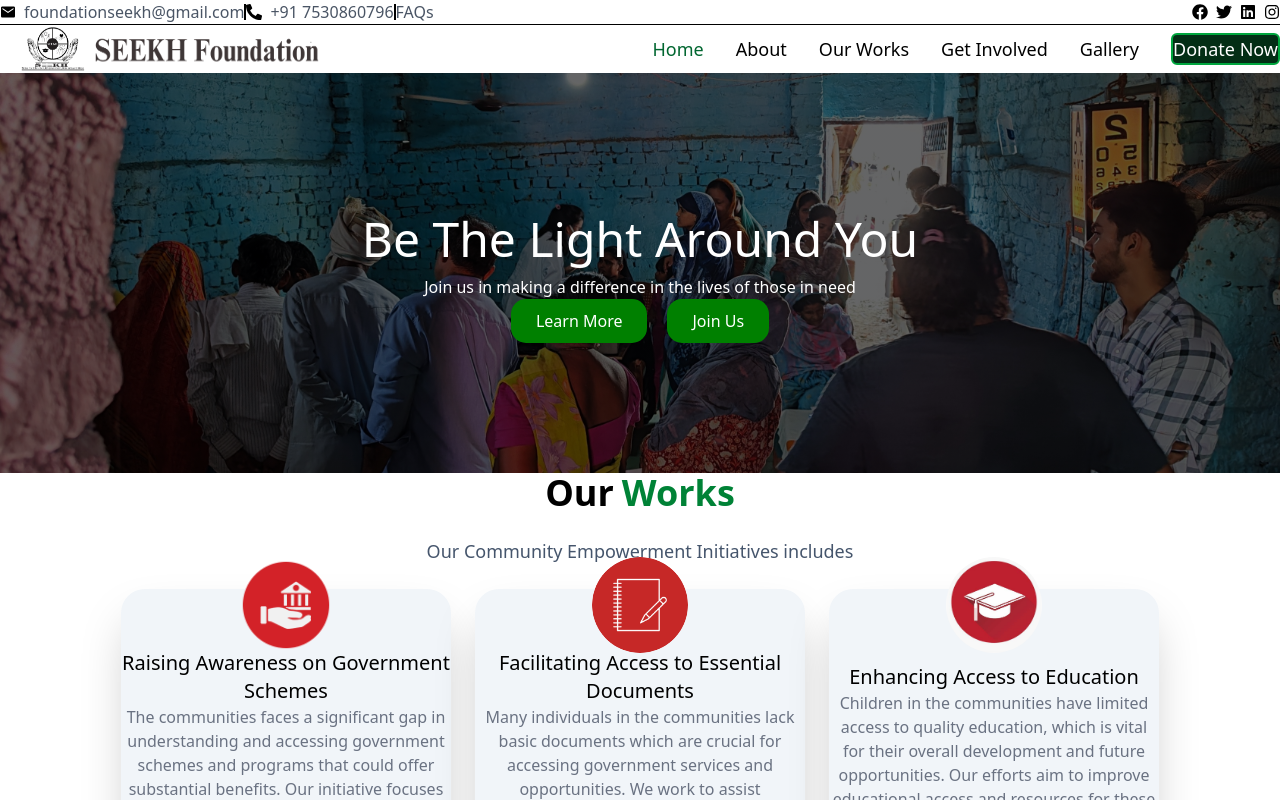
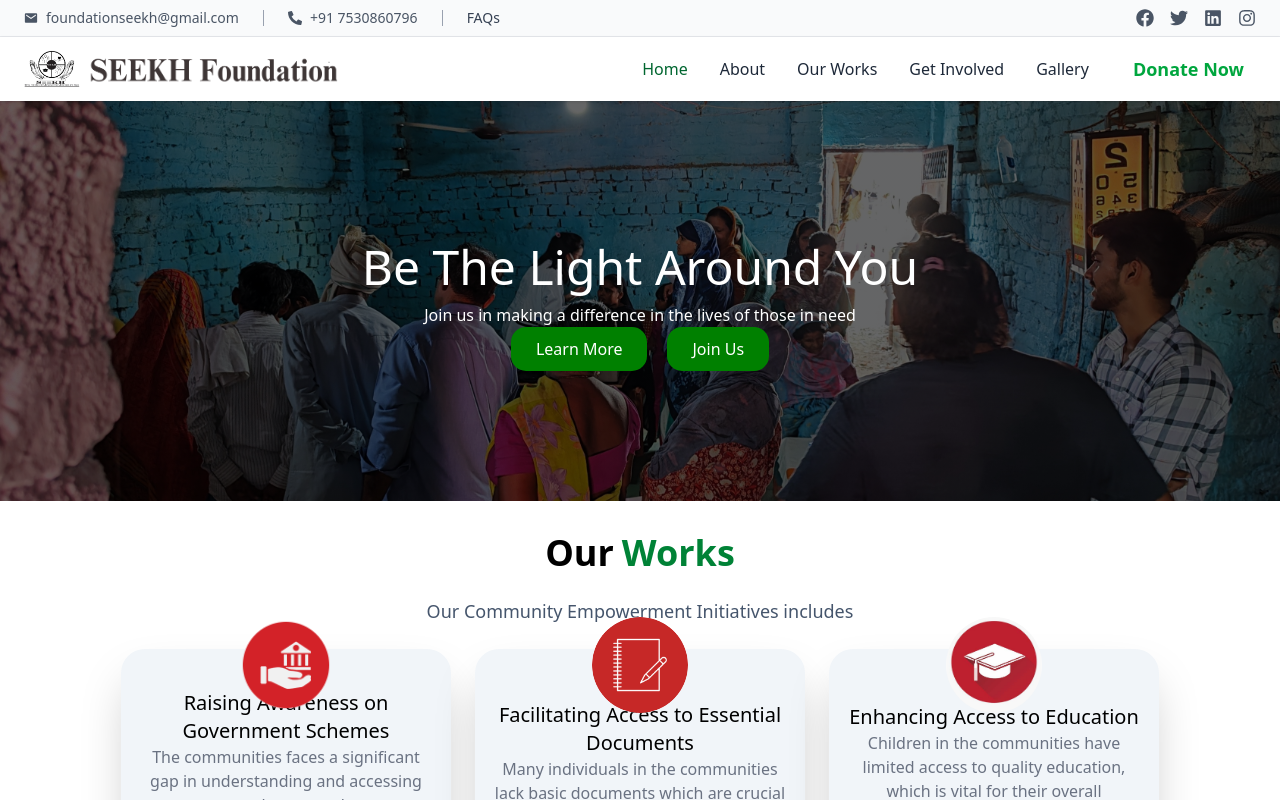
Before and after one commit to tauheed-12/SeekhFoundation, a React (Vite) app: page / in a window 1280 px wide. Shown: the top 800 px of the page. Built offline with nearby package versions, Linux system fonts and the light colour scheme; a web font is replaced by a local one.

Commit message:
Some UI Changes

```diff
--- a/src/App.css
+++ b/src/App.css
@@ -2,7 +2,6 @@
 @import url('https://fonts.googleapis.com/css2?family=Poppins:wght@400;700&display=swap');
 
 * {
-    padding: 0;
     margin: 0;
     box-sizing: border-box;
 }
--- a/src/components/Navbar.jsx
+++ b/src/components/Navbar.jsx
@@ -24,107 +24,92 @@ const Navbar = () => {
 
     return (
         <div className="relative">
-            <nav className="font-poppins">
-                <div className="hidden md:flex flex-row items-center justify-between px-6 py-0">
-                    <div className="flex flex-row items-center">
-                        <div className="flex flex-row items-center gap-2">
-                            <IoMdMail /><span className="text-gray-600">foundationseekh@gmail.com</span>
-                        </div>
-                        <div className="border-l-black border-solid border-l-2 h-4 m-4"></div>
-                        <div className="flex flex-row items-center gap-2">
-                            <FaPhoneAlt /><span className="text-gray-600">+91 7530860796</span>
-                        </div>
-                        <div className="border-l-black border-solid border-l-2 h-4 m-4"></div>
-                        <div className="text-gray-600">FAQs</div>
+            <nav className="font-poppins text-sm text-gray-700">
+                {/* Top Bar */}
+                <div className="hidden md:flex justify-between items-center px-6 py-2 bg-gray-50 border-b border-gray-200">
+                <div className="flex items-center gap-6">
+                    <Link to="mailto:foundationseekh@gmail.com" className="flex items-center gap-2 text-gray-600 hover:text-green-700">
+                    <IoMdMail />
+                    foundationseekh@gmail.com
+                    </Link>
+                    <span className="h-4 border-l border-gray-400"></span>
+                    <div className="flex items-center gap-2 text-gray-600">
+                    <FaPhoneAlt />
+                    +91 7530860796
                     </div>
-                    <div className="flex flex-row items-center gap-2">
-                        <Link to=''><FaFacebook /></Link>
-                        <Link to='https://x.com/SEEKHFoundation?t=81Bk2vVDgMYbx4eu53-l-A&s=09'><FaTwitter /></Link>
-                        <Link to='https://www.linkedin.com/company/seekhfoundation/'><FaLinkedin /></Link>
-                        <Link><FaInstagram /></Link>
-                    </div>
+                    <span className="h-4 border-l border-gray-400"></span>
+                    <Link to="#" className="hover:text-green-700">FAQs</Link>
                 </div>
-                <hr />
-                <div className={` bg-white flex flex-row items-center justify-between px-2 md:px-6 py-2 ${scrolled ? 'fixed top-0 w-full z-50' : ''}`}>
-                    <div className="flex flex-row gap-2 justify-center flex-wrap items-center">
-                        <img src={navlogo} alt="Logo" className="h-12 w-16" />
-                        <img src={navlogo2} alt="" className="h-8 w-2/3" />
-                    </div>
-                    <ul className="hidden lg:flex flex-row gap-8 text-lg items-center font-poppins">
-                        <li>
-                            <NavLink to='/' className={({ isActive }) => isActive ? "text-green-800" : "text-black"}>
-                                Home
-                            </NavLink>
-                        </li>
-                        <li>
-                            <NavLink to='/about' className={({ isActive }) => isActive ? "text-green-800" : "text-black"}>
-                                About
-                            </NavLink>
-                        </li>
-                        <li>
-                            <NavLink to='/projects' className={({ isActive }) => isActive ? "text-green-800" : "text-black"}>
-                                Our Works
-                            </NavLink>
-                        </li>
-                        <li>
-                            <NavLink to='/getInvolved' className={({ isActive }) => isActive ? "text-green-800" : "text-black"}>
-                                Get Involved
-                            </NavLink>
-                        </li>
-                        <li>
-                            <NavLink to='/gallery' className={({ isActive }) => isActive ? "text-green-800" : "text-black"}>
-                                Gallery
-                            </NavLink>
-                        </li>
-                        <button className="border-solid border-green-600 border-2 px-4 py-2 text-white bg-green-950 rounded-md">Donate Now</button>
-                    </ul>
-                    <FiAlignJustify className="flex lg:hidden text-2xl" onClick={() => setIsNavbarOpen(true)} aria-label="Open Menu" />
+                <div className="flex gap-4 text-lg text-gray-600">
+                    <Link to="#" className="hover:text-blue-600"><FaFacebook /></Link>
+                    <Link to="https://x.com/SEEKHFoundation?t=81Bk2vVDgMYbx4eu53-l-A&s=09" className="hover:text-blue-500"><FaTwitter /></Link>
+                    <Link to="https://www.linkedin.com/company/seekhfoundation/" className="hover:text-blue-700"><FaLinkedin /></Link>
+                    <Link to="#" className="hover:text-pink-500"><FaInstagram /></Link>
+                </div>
+                </div>
+
+                {/* Main Navbar */}
+                <div className={`bg-white shadow-sm px-4 md:px-6 py-3 flex justify-between items-center ${scrolled ? 'fixed top-0 left-0 w-full z-50' : ''}`}>
+                {/* Logo */}
+                <Link to={'/'} className="flex items-center gap-2">
+                    <img src={navlogo} alt="Logo" className="h-10 w-14" />
+                    <img src={navlogo2} alt="Logo Text" className="h-8 max-w-[250px]" />
+                </Link>
+
+                {/* Desktop Nav */}
+                <ul className="hidden lg:flex gap-8 items-center text-base">
+                    {["Home", "About", "Our Works", "Get Involved", "Gallery"].map((text, idx) => (
+                    <li key={idx}>
+                        <NavLink
+                        to={text === "Home" ? "/" : `/${text.replace(/\s+/g, '').toLowerCase()}`}
+                        className={({ isActive }) => isActive ? "text-green-800 font-medium" : "text-gray-800 hover:text-green-700"}
+                        >
+                        {text}
+                        </NavLink>
+                    </li>
+                    ))}
+                    <button
+                    className="px-3 py-1 text-lg font-bold text-green-600 bg-radial from-white to-white hover:from-green-600 hover:to-green-200 hover:text-white rounded-2xl transition duration-200 cursor-pointer"
+                    >
+                    Donate Now
+                    </button>
+                </ul>
+
+                {/* Mobile Menu Icon */}
+                <FiAlignJustify className="lg:hidden text-2xl cursor-pointer" onClick={() => setIsNavbarOpen(true)} />
                 </div>
             </nav>
-            <div className={`fixed inset-0 bg-black bg-opacity-50 z-40 transition-opacity duration-300 ${isNavbarOpen ? 'opacity-100' : 'opacity-0 pointer-events-none'}`} onClick={() => setIsNavbarOpen(false)}></div>
-            <nav className={`flex font-poppins lg:hidden fixed top-0 right-0 bg-green-700 text-white h-screen z-50 p-4 pr-8 transition-transform duration-300 ${isNavbarOpen ? 'translate-x-0' : 'translate-x-full'}`}>
-                <ul className="flex flex-col gap-4 text-lg items-start justify-start">
-                    <li>
-                        <NavLink to='/'
-                            className={({ isActive }) => isActive ? "text-green-950" : "text-white"}
-                            onClick={() => setIsNavbarOpen(false)}>
-                            Home
-                        </NavLink>
+
+            {/* Backdrop */}
+            <div
+                className={`fixed inset-0 bg-black bg-opacity-50 z-40 transition-opacity duration-300 ${isNavbarOpen ? 'opacity-100' : 'opacity-0 pointer-events-none'}`}
+                onClick={() => setIsNavbarOpen(false)}
+            ></div>
+
+            {/* Mobile Sidebar Nav */}
+            <nav className={`fixed top-0 right-0 w-3/4 sm:w-2/5 bg-green-700 text-white h-screen z-50 p-6 flex flex-col justify-start transition-transform duration-300 ${isNavbarOpen ? 'translate-x-0' : 'translate-x-full'}`}>
+                <div className="flex justify-between items-center mb-6">
+                <span className="text-xl font-semibold">Menu</span>
+                <FiX className="text-3xl cursor-pointer" onClick={() => setIsNavbarOpen(false)} />
+                </div>
+                <ul className="flex flex-col gap-4 text-lg">
+                {["Home", "About", "Our Works", "Get Involved", "Gallery"].map((text, idx) => (
+                    <li key={idx}>
+                    <NavLink
+                        to={text === "Home" ? "/" : `/${text.replace(/\s+/g, '').toLowerCase()}`}
+                        className={({ isActive }) => isActive ? "text-green-300 font-medium" : "text-white hover:text-green-200"}
+                        onClick={() => setIsNavbarOpen(false)}
+                    >
+                        {text}
+                    </NavLink>
                     </li>
-                    <li>
-                        <NavLink to='/about'
-                            className={({ isActive }) => isActive ? "text-green-950" : "text-white"}
-                            onClick={() => setIsNavbarOpen(false)}>
-                            About
-                        </NavLink>
-                    </li>
-                    <li>
-                        <NavLink to='/projects'
-                            className={({ isActive }) => isActive ? "text-green-950" : "text-white"}
-                            onClick={() => setIsNavbarOpen(false)}>
-                            Our Works
-                        </NavLink>
-                    </li>
-                    <li>
-                        <NavLink to='/getInvolved'
-                            className={({ isActive }) => isActive ? "text-green-950" : "text-white"}
-                            onClick={() => setIsNavbarOpen(false)}>
-                            Get Involved
-                        </NavLink>
-                    </li>
-                    <li>
-                        <NavLink to='/gallery'
-                            className={({ isActive }) => isActive ? "text-green-950" : "text-white"}
-                            onClick={() => setIsNavbarOpen(false)}>
-                            Gallery
-                        </NavLink>
-                    </li>
-                    <hr className="border-solid border-t-2" />
-                    <button className="border-solid text-white rounded-lg  bg-green-950 px-2 md:px-4 py-1 md:py-2">Donate Now</button>
+                ))}
                 </ul>
-                <FiX className="text-3xl mb-4" onClick={() => setIsNavbarOpen(false)} aria-label="Close Menu" />
+                <button className="mt-6 w-full px-4 py-2 bg-green-900 hover:bg-green-800 text-white rounded-lg transition duration-200">
+                Donate Now
+                </button>
             </nav>
-        </div>
+            </div>
     );
 }
 
```
